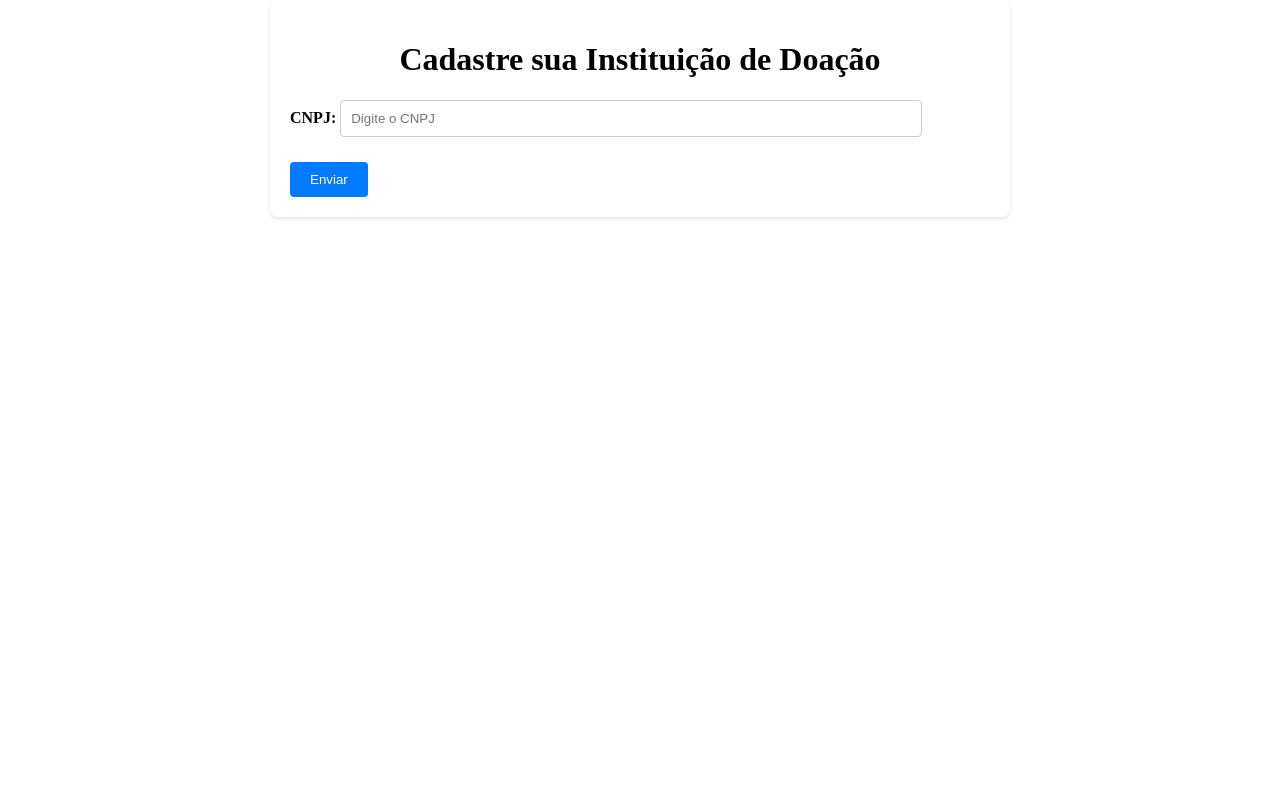
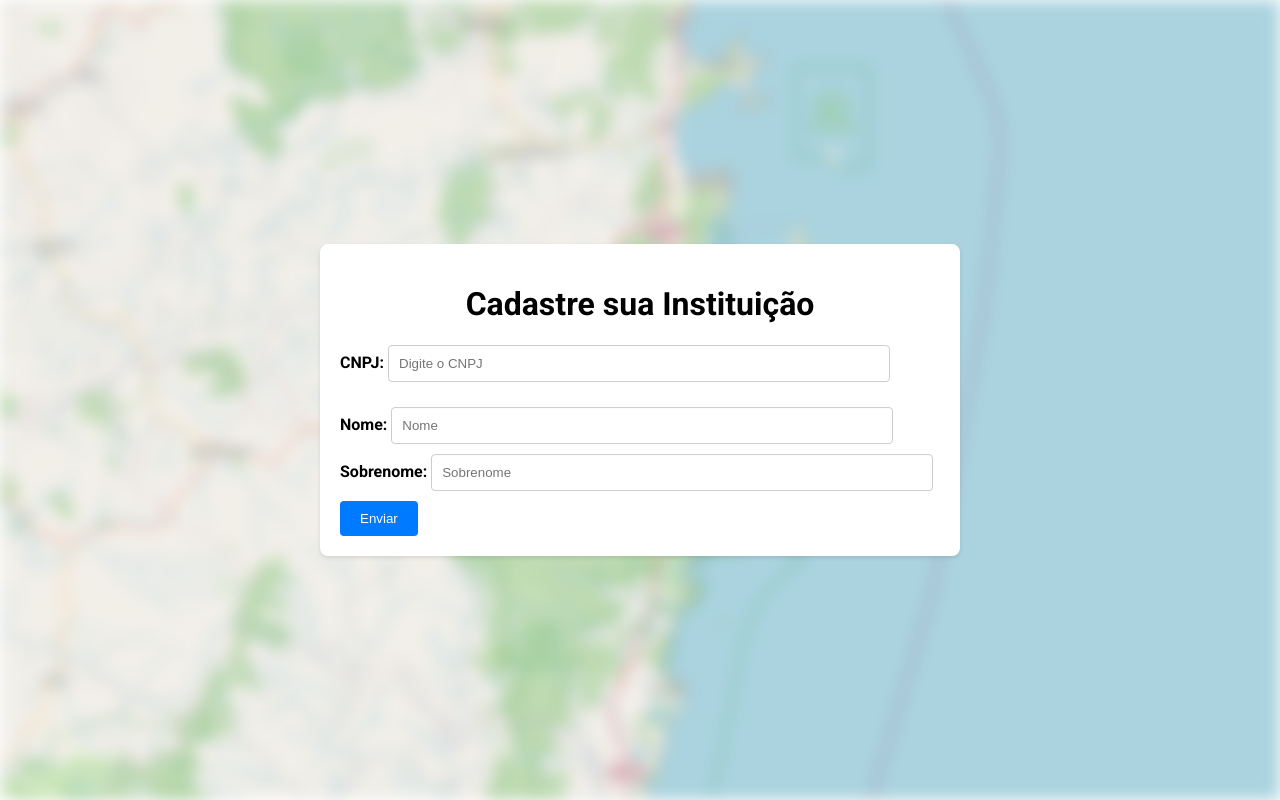
Before and after one commit to EduardoBitt/UiHelp, a PHP site: page /frontend/cadastro.html in a window 1280 px wide. Run offline with PHP 8.4, Linux system fonts and the light colour scheme.

Commit message:
correções no código

```diff
--- a/frontend/cadastro.html
+++ b/cadastro.html
@@ -7,15 +7,20 @@
     <link rel="stylesheet" href="style.css">
 </head>
 <body>
+
+    <div class="bg"></div>
+
     <form id="cnpjForm">
-        <h1>Cadastre sua Instituição de Doação</h1>
+        <h1>Cadastre sua Instituição</h1>
         <label for="cnpjInput">CNPJ:</label>
         <input type="text" id="cnpjInput" placeholder="Digite o CNPJ" required>
         <p id="resposta"></p>
+        <label for="nome">Nome:</label>
+        <input type="text" id="nome" placeholder="Nome" required>
+        <label for="sobrenome">Sobrenome:</label>
+        <input type="text" id="sobrenome" placeholder="Sobrenome" required>
         <button type="submit">Enviar</button>
     </form>
-
-    <div id="result"></div>
 
     <script src="script.js"></script>
 </body>
--- a/frontend/index.html
+++ b/index.html
@@ -11,6 +11,8 @@
 <body>
     <div id="map"></div>
 
+    <a href="cadastro.html"><button class="sub-btn">Inscrever Instituição</button></a>
+
     <script src="map.js"></script>
 </body>
 </html>
--- a/frontend/style.css
+++ b/style.css
@@ -1,4 +1,22 @@
 /* Estilo para o formulário */
+
+@import url('https://fonts.googleapis.com/css2?family=Roboto:ital,wght@0,100;0,300;0,400;0,500;0,700;0,900;1,100;1,300;1,400;1,500;1,700;1,900&display=swap');
+
+.bg{
+    background-image: url("bg-cadastro.png");
+
+  /* Add the blur effect */
+  filter: blur(8px);
+  -webkit-filter: blur(8px);
+
+  /* Full height */
+  height: 100%;
+
+  /* Center and scale the image nicely */
+  background-position: center;
+  background-repeat: no-repeat;
+  background-size: cover;
+}
 
 form {
     max-width: 700px;
@@ -7,6 +25,11 @@ form {
     background-color: #ffffff;
     border-radius: 8px;
     box-shadow: 0 2px 4px rgba(0, 0, 0, 0.1);
+    font-family: Roboto;
+    position: absolute;
+    top: 50%;
+    left: 50%;
+    transform: translate(-50%, -50%);
 }
 
 h1{
@@ -55,3 +78,21 @@ html, body {
     height: 100vh; /* 100% da altura da viewport */
     width: 100vw;  /* 100% da largura da viewport */
 }
+
+.sub-btn{
+    position: absolute;
+    top: 20px;
+    left: 100px;
+    z-index: 1000;
+    background-color: #007bff;
+    color: #ffffff;
+    border: none;
+    padding: 10px 20px;
+    border-radius: 4px;
+    cursor: pointer;
+    transition: background-color 0.3s ease;
+}
+
+.sub-btn:hover{
+    background-color: #0056b3;
+}
```
Also changed, not shown: bg-cadastro.png (added), map.js (renamed from frontend/map.js), script.js (renamed from frontend/script.js).
